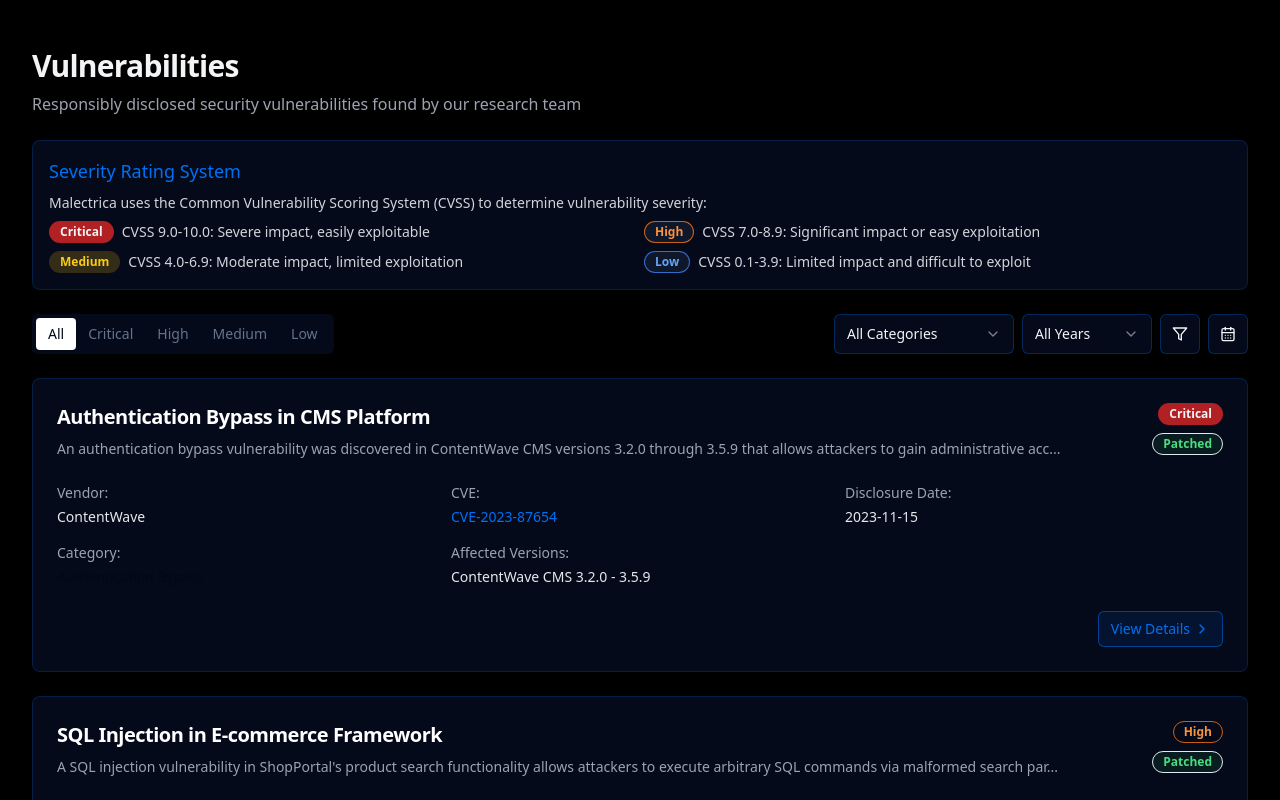
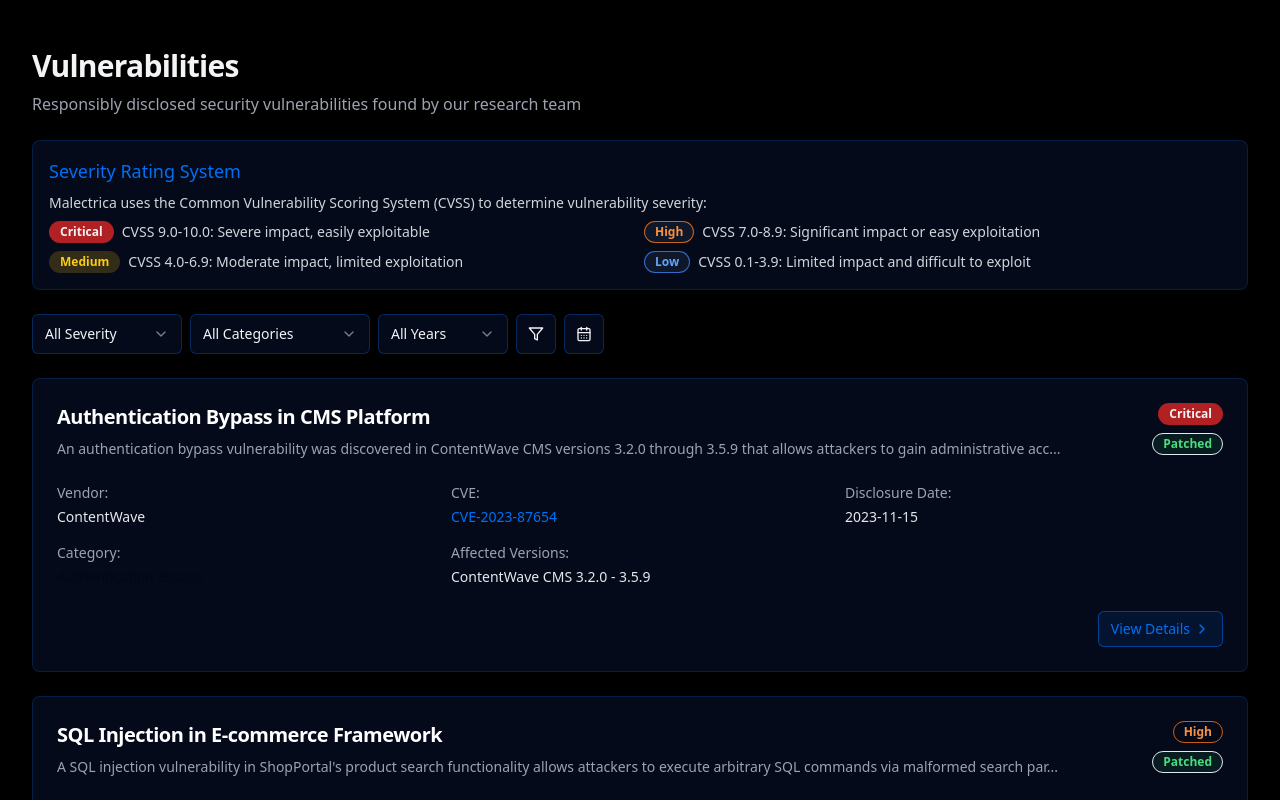
Before and after one commit to saltytine/website-improved, a Next.js app: page /vulnerabilities in a window 1280 px wide. Shown: the top 800 px of the page. Built offline with nearby package versions, Linux system fonts and the light colour scheme.

Commit message:
Update page.tsx

```diff
--- a/app/vulnerabilities/page.tsx
+++ b/app/vulnerabilities/page.tsx
@@ -5,7 +5,6 @@ import { ChevronRight, Filter, CalendarDays } from "lucide-react"
 import { Button } from "@/components/ui/button"
 import { Card, CardContent, CardDescription, CardFooter, CardHeader, CardTitle } from "@/components/ui/card"
 import { Badge } from "@/components/ui/badge"
-import { Tabs, TabsList, TabsTrigger } from "@/components/ui/tabs"
 import { Select, SelectContent, SelectItem, SelectTrigger, SelectValue } from "@/components/ui/select"
 import { useState, useEffect } from "react"
 
@@ -183,8 +182,7 @@ export default function VulnerabilitiesPage() {
   const itemsPerPage = 4
   const [filteredVulnerabilities, setFilteredVulnerabilities] = useState(vulnerabilities)
   const [displayedVulnerabilities, setDisplayedVulnerabilities] = useState([])
-  // Add a new state variable for the active tab
-  const [activeTab, setActiveTab] = useState("all")
+  const [severity, setSeverity] = useState("All")
 
   // Update the useEffect filtering logic to include severity filtering
   useEffect(() => {
@@ -200,16 +198,16 @@ export default function VulnerabilitiesPage() {
       result = result.filter((vuln) => vuln.date.startsWith(year))
     }
 
-    // Filter by severity (tab)
-    if (activeTab !== "all") {
-      result = result.filter((vuln) => vuln.severity.toLowerCase() === activeTab.toLowerCase())
+    // Filter by severity
+    if (severity !== "All") {
+      result = result.filter((vuln) => vuln.severity.toLowerCase() === severity.toLowerCase())
     }
 
     setFilteredVulnerabilities(result)
 
     // Reset to first page when filters change
     setCurrentPage(1)
-  }, [category, year, activeTab])
+  }, [category, year, severity])
 
   useEffect(() => {
     const startIndex = (currentPage - 1) * itemsPerPage
@@ -255,16 +253,21 @@ export default function VulnerabilitiesPage() {
             </div>
           </div>
 
-          <Tabs defaultValue="all" className="w-full">
           <div className="flex flex-col lg:flex-row gap-4 items-start lg:items-center justify-between">
-              <TabsList className="bg-malectrica-darker">
-                <TabsTrigger value="all">All</TabsTrigger>
-                <TabsTrigger value="critical">Critical</TabsTrigger>
-                <TabsTrigger value="high">High</TabsTrigger>
-                <TabsTrigger value="medium">Medium</TabsTrigger>
-                <TabsTrigger value="low">Low</TabsTrigger>
-              </TabsList>
-              <div className="flex flex-wrap gap-2 w-full lg:w-auto">
+            <div className="flex flex-wrap gap-2 w-full">
+              <Select value={severity} onValueChange={(value) => setSeverity(value)}>
+                <SelectTrigger className="w-full sm:w-[150px] bg-malectrica-darker border-malectrica-blue/30">
+                  <SelectValue className="text-white">{severity} Severity</SelectValue>
+                </SelectTrigger>
+                <SelectContent className="bg-malectrica-darker border-malectrica-blue/30 text-white">
+                  <SelectItem value="All">All Severity</SelectItem>
+                  <SelectItem value="Critical">Critical</SelectItem>
+                  <SelectItem value="High">High</SelectItem>
+                  <SelectItem value="Medium">Medium</SelectItem>
+                  <SelectItem value="Low">Low</SelectItem>
+                </SelectContent>
+              </Select>
+
               <Select value={category} onValueChange={(value) => setCategory(value)}>
                 <SelectTrigger className="w-full sm:w-[180px] bg-malectrica-darker border-malectrica-blue/30">
                   <SelectValue className="text-white">{category}</SelectValue>
@@ -302,9 +305,6 @@ export default function VulnerabilitiesPage() {
               </div>
             </div>
           </div>
-
-            {/* TabsContent sections remain the same */}
-          </Tabs>
 
           <div className="grid gap-6 mt-6">
             {displayedVulnerabilities.map((vuln, i) => (
```
Lines whose indentation alone changed are shown as unchanged.
